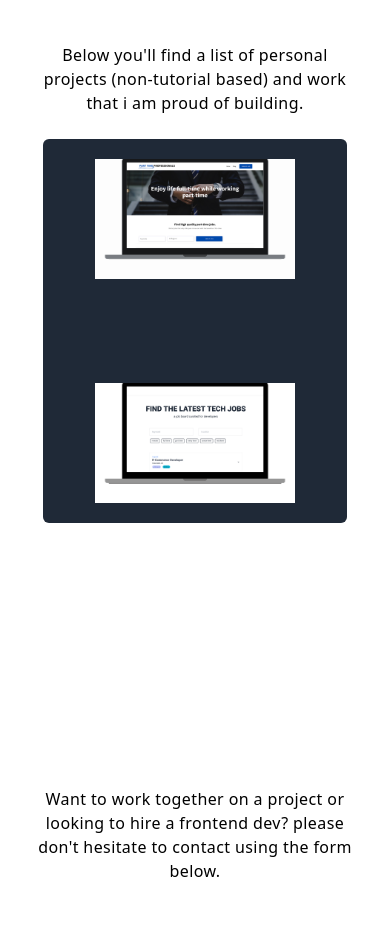
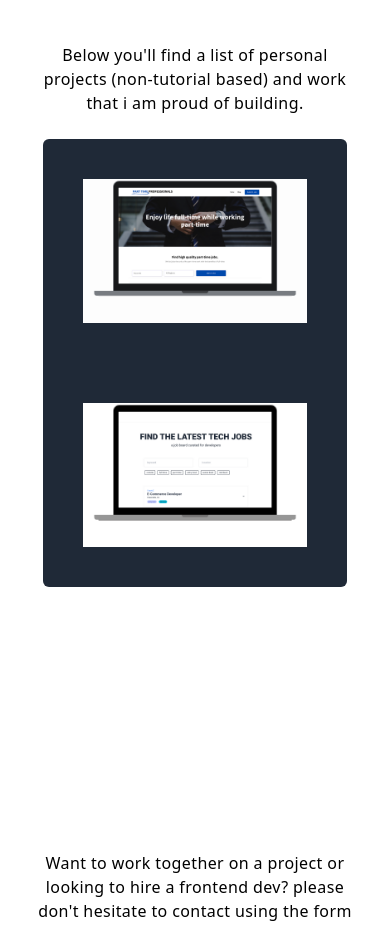
Before and after one commit to skystanoyevitch/sky-portfolio, a React (Create React App) app: page / in a window 390 px wide. Shown: the part 1620-2547 px from the top of the page. Built offline with nearby package versions, Linux system fonts and the light colour scheme.

Commit message:
mobile: fixed card layout

```diff
--- a/src/Pages/Home/Components/Portfolio.jsx
+++ b/src/Pages/Home/Components/Portfolio.jsx
@@ -37,16 +37,16 @@ function Portfolio() {
 				</p>
 			</div>
 
-			<div className=" rounded-md md:container mx-auto lg:max-w-4xl md:space-y-0 flex flex-col space-y-16 md:flex md:flex-row md:space-x-6 lg:space-x-16 lg:p-10 bg-gray-800">
+			<div className=" rounded-md md:container mx-auto lg:max-w-4xl md:space-y-0 flex flex-col space-y-16 md:flex md:flex-row md:space-x-6 lg:space-x-16 p-8 lg:p-10 bg-gray-800">
 				{allProjects.map((project, key) => {
 					return (
 						<ul
 							key={key.id}
-							className="container mx-auto px-8 lg:px-0 space-y-10"
+							className="container mx-auto lg:px-0 space-y-10"
 						>
 							<li className="h-40 w-60 md:w-full md:h-52 lg:h-80">
-								<div className="h-full w-full p-1">
-									<div className="h-full w-full p-4 outline outline-[#9CCDE9] outline-1 hover:outline-orange-700 hover:outline-4 transition-all ease-in-out">
+								<div className="h-full w-full">
+									<div className="h-full w-full p-2 md:p-4 outline outline-[#9CCDE9] outline-1 hover:outline-orange-700 hover:outline-4 transition-all ease-in-out">
 										<div
 											className={`${project.thumbnail} h-full w-full md:my-0`}
 										></div>
```
